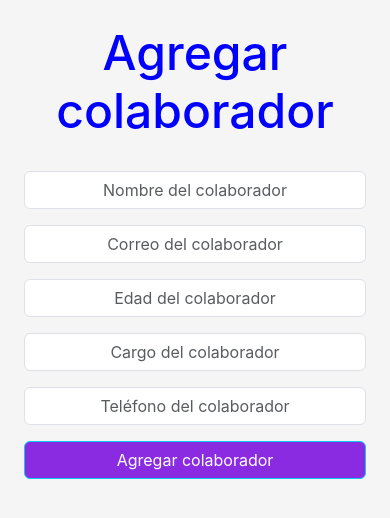
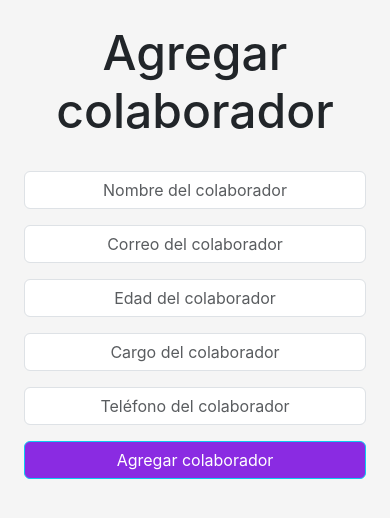
Before and after one commit to Jennev/desafio-3, a React (Vite) app: page / in a window 390 px wide. Shown: the top 518 px of the page. Built offline with nearby package versions, Linux system fonts and the light colour scheme.

Commit message:
style-final

```diff
--- a/src/index.css
+++ b/src/index.css
@@ -32,7 +32,6 @@
 
 @media screen and (max-width: 800px) {
   #title-second{
-    color: blue;
     text-align: center;
     font-size: 3rem;
   }
```
